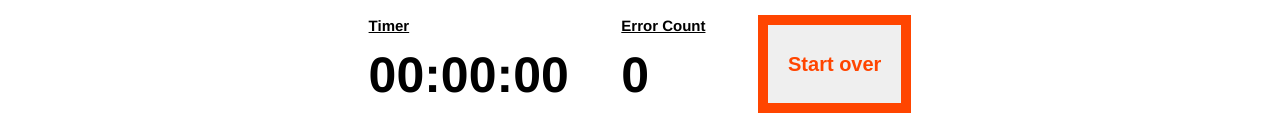
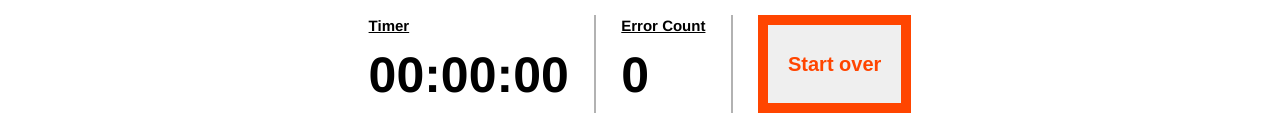
Before and after one commit to breadfan18/typingTest, a plain HTML site: page TypingPage.html in a window 1280 px wide. Shown: the part 791-919 px from the top of the page. Drawn offline with Linux system fonts and the light colour scheme.

Commit message:
added separators between timer, error count and reset button

```diff
--- a/TypingPage.html
+++ b/TypingPage.html
@@ -33,11 +33,14 @@
                     <div id="timerHeader">Timer</div>
                     <div class="timer">00:00:00</div>
                 </div>
+                <div class="separator"></div>
 
                 <div class="count">
                     <div id="errorHeader">Error Count</div>
                     <div id="errorCount">0</div>
                 </div>
+                <div class="separator"></div>
+
                 <button id="reset">Start over</button>
             </div>
 
--- a/TypingStyle.css
+++ b/TypingStyle.css
@@ -94,3 +94,8 @@ h1 {
     flex-direction: row;
     text-decoration: underline;
 }
+
+.separator {
+    border-left: 2px solid black;
+    opacity: 30%;
+}
```
Also changed, not shown: TypingScript.js (+7 -0 lines).
